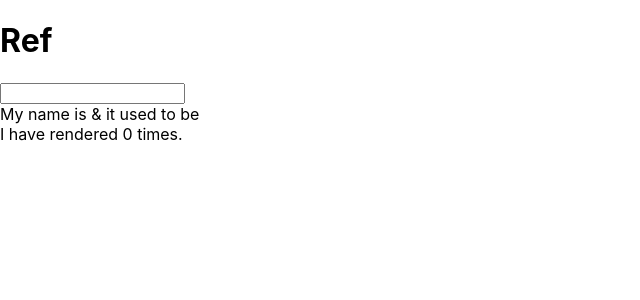
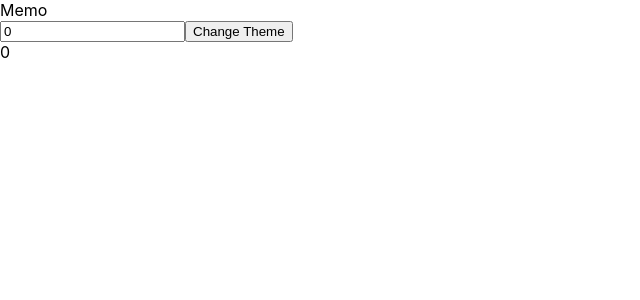
Before and after one commit to rishisingh09/react-hoooks, a React (Create React App) app: page / in a window 1280 px wide. Shown: the top 300 px of the page, without its empty margins (0-640 px from the left). Built offline with nearby package versions, Linux system fonts and the light colour scheme.

Commit message:
Use memo started

```diff
--- a/src/App.js
+++ b/src/App.js
@@ -4,11 +4,12 @@
 import { Effect } from './components/Effect';
 import Context from './components/Context';
 import Ref from './components/Ref';
+import Memo from './components/Memo';
 
 function App() {
   return (
     <div>
-      <Ref/>
+      <Memo/>
     </div>
   );
 }
--- /dev/null
+++ b/src/components/Memo.js
@@ -0,0 +1,32 @@
+import React, { useState } from 'react'
+
+const Memo = () => {
+    const [number, setNumber] = useState(0)
+    const [dark, setDark] = useState(false)
+    const doubleNumber = slowFunction(number)
+
+    const themeStyles = {
+        backgroundColor: dark ? 'black' : 'white',
+        color: dark ? 'white' : 'black'
+    }
+
+    function slowFunction(num) {
+        console.log("Calling Slow function");
+        for (let i = 0; i <= 1000000000000; i++) {
+            return num * 2
+
+        }
+    }
+
+    console.log(dark);
+    return (
+        <>
+            <div>Memo</div>
+            <input type={number} value={number} onChange={(e) => setNumber(e.target.value)} ></input>
+            <button onClick={() => setDark((prev) => !prev)}>Change Theme</button>
+            <div style={themeStyles}>{doubleNumber}</div>
+        </>
+    )
+}
+
+export default Memo
```
